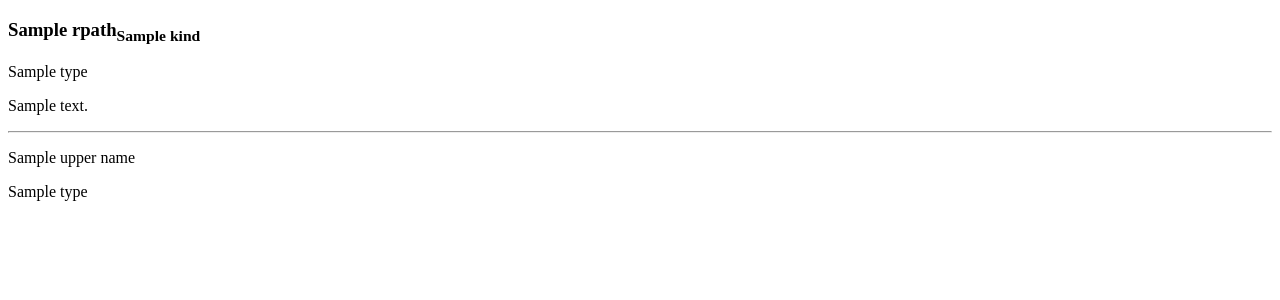
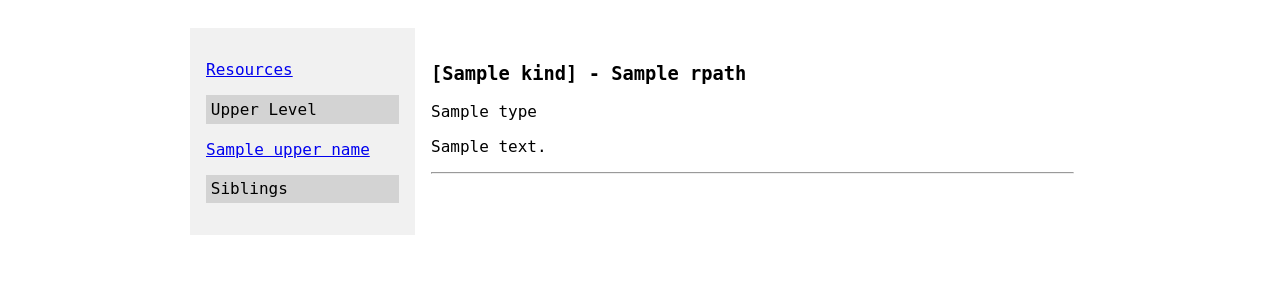
Before and after one commit to euclidr/k8s-config-cheatsheet, a Flask app: template definition_page/dpage/templates/resource.jinja in a window 1280 px wide. Shown: the top 300 px of the page. Run offline with Flask 2, Linux system fonts and the light colour scheme; the template is opened without the code that fills it: most values are stand-ins (such as "Sample title", 1, 10 or a date in 2020).

Commit message:
refine pages

```diff
--- a/definition_page/dpage/templates/resource.jinja
+++ b/definition_page/dpage/templates/resource.jinja
@@ -5,42 +5,101 @@
 {% endblock %}
 
 {% block head %}
+<style>
+body {
+  font-family: monospace, sans-serif;
+}
+
+.page {
+  padding-top: 20px;
+  max-width: 900px;
+  margin: auto;
+}
+
+.container {
+  padding: 1em;
+}
+
+.content {
+  float: right;
+  width: 75%;
+}
+
+.aside {
+  background-color: #F1F1F1;
+  width: 25%;
+}
+
+ul {
+  list-style-type: none;
+  padding-inline-start: 0;
+}
+
+.aside ul {
+  padding-inline-start: 0.3em;
+  padding-inline-end: 0.3em;
+}
+
+.aside li {
+  word-wrap: break-word;
+  margin-block-end: 0.5em;
+}
+
+.aside-group {
+  word-wrap: break-word;
+  background: lightgray;
+  padding: 0.3em;
+}
+</style>
 {% endblock %}
 
 {% block content %}
 <div class="main">
+  <div class="page">
     <div class="content">
-    <h3>{{rpath}}<sub>{{kind}}</sub></h3>
+      <div class="container">
+        <h3>[{{kind}}] - {{rpath}}</h3>
         <p>{{item.type}}</p>
-    <p>{{item.description}}</p>
+        <p>{{item.description_parsed}}</p>
         <hr/>
         {% if item.type == 'object' %}
+          <!-- Object properties definition-->
           <ul>
             {% for name, item in item.properties.items() %}
             <li>
-          <a href="#TODO">{{name}}</a>
-          <p>{{item.description}}</p>
+              {% if item.type == 'object' or item.type == 'array' %}
+              <a href="{{url_for('resource.doc', ver=version, rpath=rpath+'.'+name)}}"><strong>{{name}}</strong></a> [{{item.type}}]
+              {% else %}
+                <strong>{{name}}</strong> [{{item.type}}]
+              {% endif %}
+              <p>{{item.description_parsed}}</p>
             </li>
             {% endfor %}
           </ul>
         {% endif %}
         {% if item.type == 'array' %}
+          <!-- Array item definition -->
           <ul>
             <li>
-          <a href="#TODO">item</a>
+              <a href="{{url_for('resource.doc', ver=version, rpath=rpath+'.item')}}">item</a>
             </li>
           </ul>
         {% endif %}
       </div>
+    </div>
+
     <div class="aside">
+      <div class="container">
         {% if upper_item %}
-      <p>{{upper_name}}</p>
-      <p>{{upper_item.type}}</p>
+          <p><a href="{{url_for('resource.index', ver=version)}}">Resources</a></p>
+          <p class="aside-group">Upper Level<p>
+          <p><a href="{{url_for('resource.doc', ver=version, rpath=upper_rpath)}}">{{upper_name}}</a></p>
+          <p class="aside-group">Siblings</p>
           {% if upper_item.type == 'object'%}
           <ul>
             {% for name, item in upper_item.properties.items() %}
               <li>
-            <a href="#TODO">{{name}}</a>
+                <a href="{{url_for('resource.doc', ver=version, rpath=upper_rpath+'.'+name)}}">{{name}}</a>
               </li>
             {% endfor %}
           </ul>
@@ -48,13 +107,26 @@
           {% if upper_item.type == 'array'%}
           <ul>
             <li>
-          <a href="#TODO">item</a>
+              <a href="{{url_for('resource.doc', ver=version, rpath=upper_rpath+'.item')}}">item</a>
             </li>
           </ul>
           {% endif %}
         {% else %}
+          <!-- resources -->
+          <p><a href="{{url_for('resource.index', ver=version)}}">Resources</a></p>
+          {% for group, resources in res_groups.items() %}
+            <p class="aside-group">{{group}}</p>
+            <ul>
+              {% for resource in resources %}
+              <li>
+                  <a href="{{url_for('resource.doc', ver=version, rpath=resource.name)}}">{{resource.kind}}</a>
+              </li>
+              {% endfor %}
+            </ul>
+          {% endfor %}
         {% endif %}
-    <!-- TODO resources -->
+      </div>
+    </div>
   </div>
 </div>
 {% endblock %}
```
Also changed, not shown: definition_page/dpage/logic/apidoc.py (+11 -3 lines), definition_page/dpage/templates/resources.jinja (+24 -2 lines), definition_page/dpage/templates/versions.jinja (+11 -2 lines), definition_page/dpage/views/resource.py (+18 -4 lines), 1 other file. Lines whose indentation alone changed are shown as unchanged.
